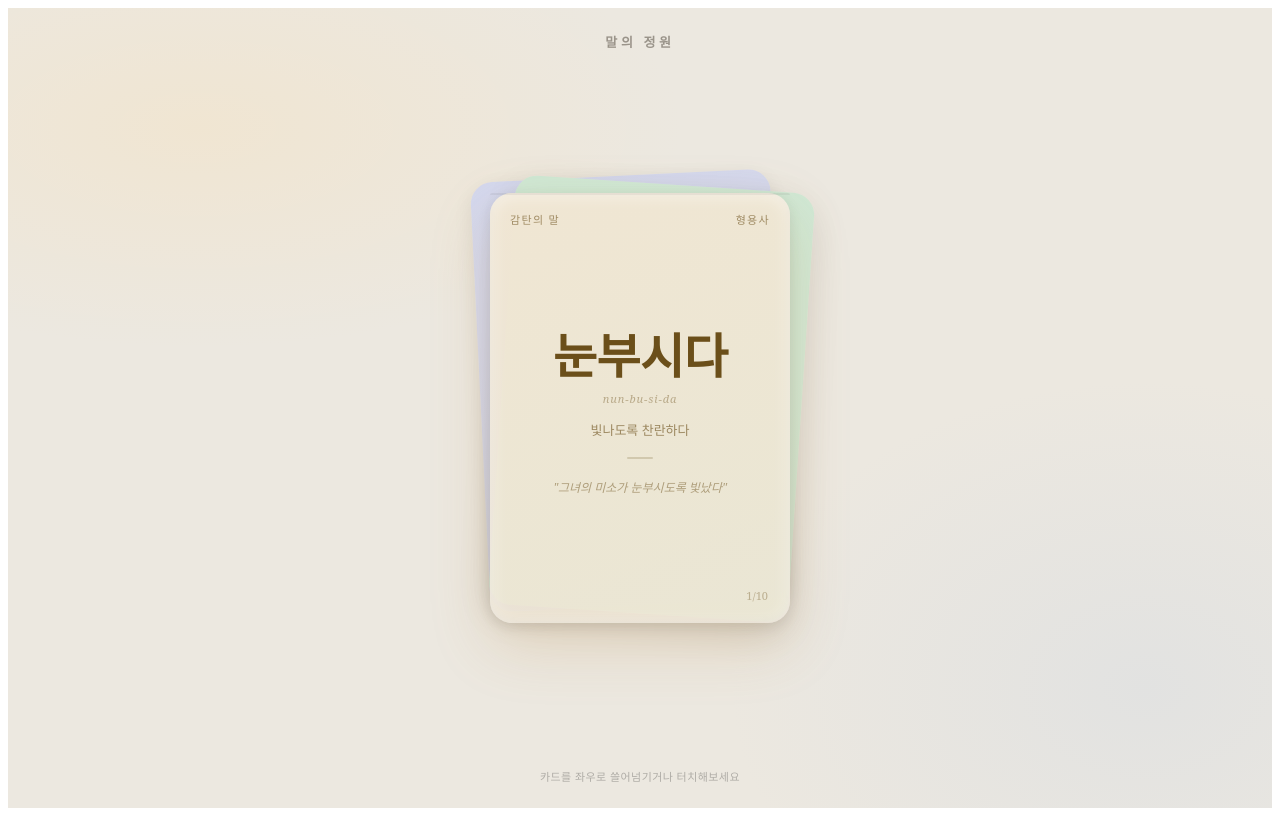
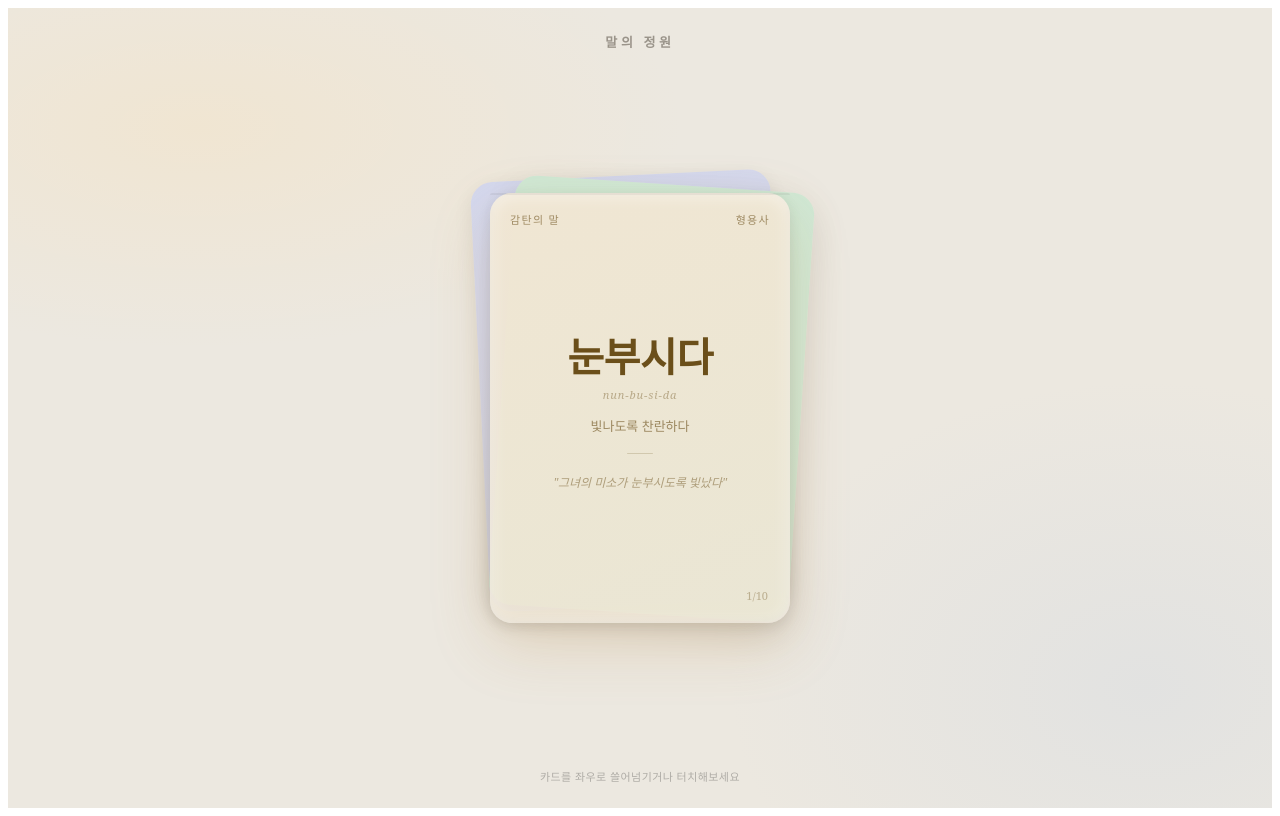
Before and after one commit to 1101x/Malgarden, a React (Vite) app: page / in a window 1280 px wide. Built offline with nearby package versions, Linux system fonts and the light colour scheme.

Commit message:
폰트, 배경, 파비콘 변경

```diff
--- a/index.html
+++ b/index.html
@@ -2,7 +2,7 @@
 <html lang="en">
   <head>
     <meta charset="UTF-8" />
-    <link rel="icon" type="image/svg+xml" href="/favicon.svg" />
+    <link rel="icon" type="image/svg+xml" href="/favicon.png" />
     <meta name="viewport" content="width=device-width, initial-scale=1.0" />
     <title>malgarden</title>
   </head>
--- a/src/App.jsx
+++ b/src/App.jsx
@@ -162,7 +162,7 @@ export default function App() {
       : { transition: "transform 0.38s cubic-bezier(.22,.68,0,1.15)" };
 
   return (
-    <div style={{ width: "100%", height: "100vh", background: "#ece8e0", display: "flex", flexDirection: "column", alignItems: "center", justifyContent: "center", overflow: "hidden", position: "relative", userSelect: "none", fontFamily: SERIF, boxSizing: "border-box", paddingTop: 20, paddingBottom: 20 }}>
+    <div style={{ width: "100%", height: "100vh", background: "#ece8e0", display: "flex", flexDirection: "column", alignItems: "center", justifyContent: "center", overflow: "hidden", position: "relative", userSelect: "none", fontFamily: SERIF, boxSizing: "border-box" }}>
       <style>{`
         @import url('https://fonts.googleapis.com/css2?family=Noto+Serif+KR:wght@400;500;600;700&display=swap');
         @keyframes fadeUp { from{opacity:0;transform:translateY(8px)} to{opacity:1;transform:none} }
@@ -221,7 +221,7 @@ export default function App() {
               {/* 메인 단어 */}
               <div style={{
                 fontFamily: SERIF,
-                fontSize: "clamp(32px,8.5vw,48px)",
+                fontSize: "clamp(30px,8.5vw,40px)",
                 fontWeight: 700,
                 color: cat.accent,
                 letterSpacing: "-0.01em",
```
Also changed, not shown: public/favicon.png (added).
